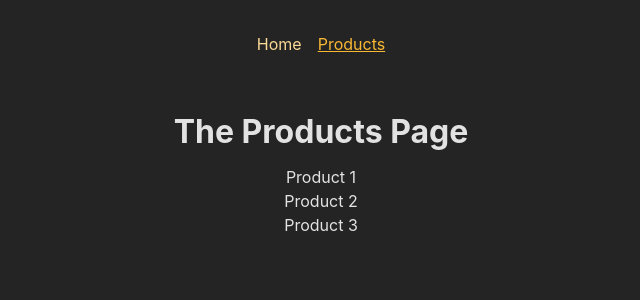
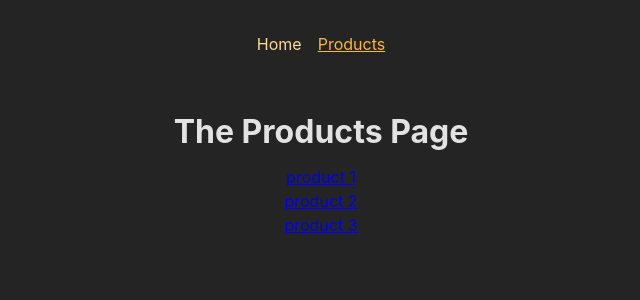
Before and after one commit to amr4356/BuildingMultiplePagesSPAWithReactRouter, a React (Create React App) app: page /products in a window 1280 px wide. Shown: the top 300 px of the page, without its empty margins (319-959 px from the left). Built offline with nearby package versions, Linux system fonts and the light colour scheme.

Commit message:
334. Adding Links for Dynamic Routes

```diff
--- a/src/pages/ProductDetail.js
+++ b/src/pages/ProductDetail.js
@@ -2,8 +2,6 @@ import { useParams } from "react-router-dom";
 
 function ProductDetailPage(){
     const params=useParams();
-
-    params.productId;
 
     return (
         <>
--- a/src/pages/Products.js
+++ b/src/pages/Products.js
@@ -1,11 +1,21 @@
+import { Link } from 'react-router-dom';
+
+const PRODUCTS=[
+    {id:'p1' ,title:'product 1',},
+    {id:'p2' ,title:'product 2',},
+    {id:'p3' ,title:'product 3',},
+]
+
 function ProductsPage(){
     return (
         <>
             <h1>The Products Page</h1>
             <ul>
-                <li>Product 1</li>
-                <li>Product 2</li>
-                <li>Product 3</li>
+                {PRODUCTS.map((product) => {
+                    return <li key={product.id}><Link to={`/products/${product.id}`}>{product.title}</Link></li>
+                })
+                }
+
             </ul>
         </>
     );
```
